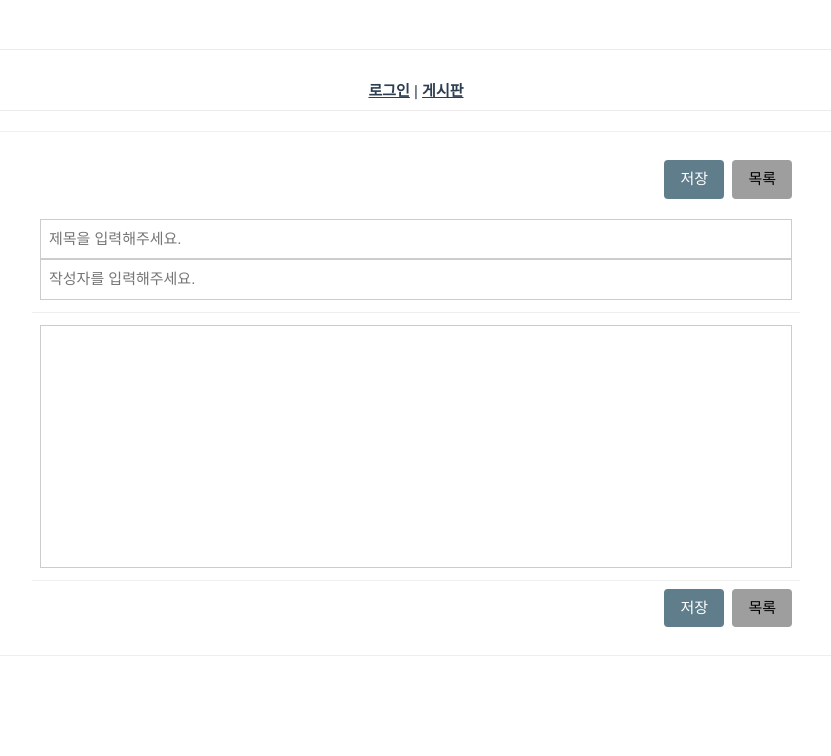
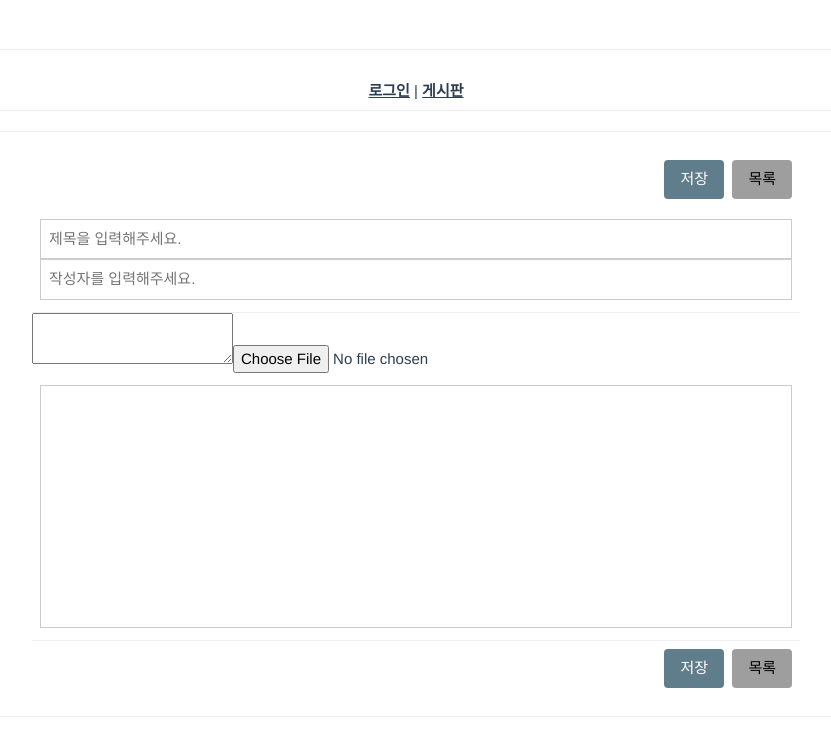
Before and after one commit to digeuthi/AssignFront, a Vue app: page /board/write in a window 1280 px wide. Shown: the top 756 px of the page, without its empty margins (224-1055 px from the left). Built offline with nearby package versions, Linux system fonts and the light colour scheme.

Commit message:
editor basic make

```diff
--- a/src/views/board/BoardWrite.vue
+++ b/src/views/board/BoardWrite.vue
@@ -7,6 +7,11 @@
       <div class="board-contents">
         <input type="text" v-model="title" class="w3-input w3-border" placeholder="제목을 입력해주세요.">
         <input type="text" v-model="author" class="w3-input w3-border" placeholder="작성자를 입력해주세요." v-if="idx === undefined">
+      </div>
+      <div class="editor-wrapper">
+        <textarea v-model="content" class="editor"></textarea>
+        <input type="file" @change="handleFileUpload" />
+        <img v-if="uploadedImage" :src="uploadedImage" alt="Uploaded Image" />
       </div>
       <div class="board-contents">
         <textarea id="" cols="30" rows="10" v-model="contents" class="w3-input w3-border" style="resize: none;">
@@ -101,5 +106,15 @@
   }
   </script>
   <style scoped>
+    .editor-container {
+      background-color: #f2f2f2;
+      border: 1px solid #ccc;
+      padding: 10px;
+    }
 
+    .ck-editor__editable {
+      min-height: 200px;
+      padding: 10px;
+      border: none;
+    }
   </style>
```
